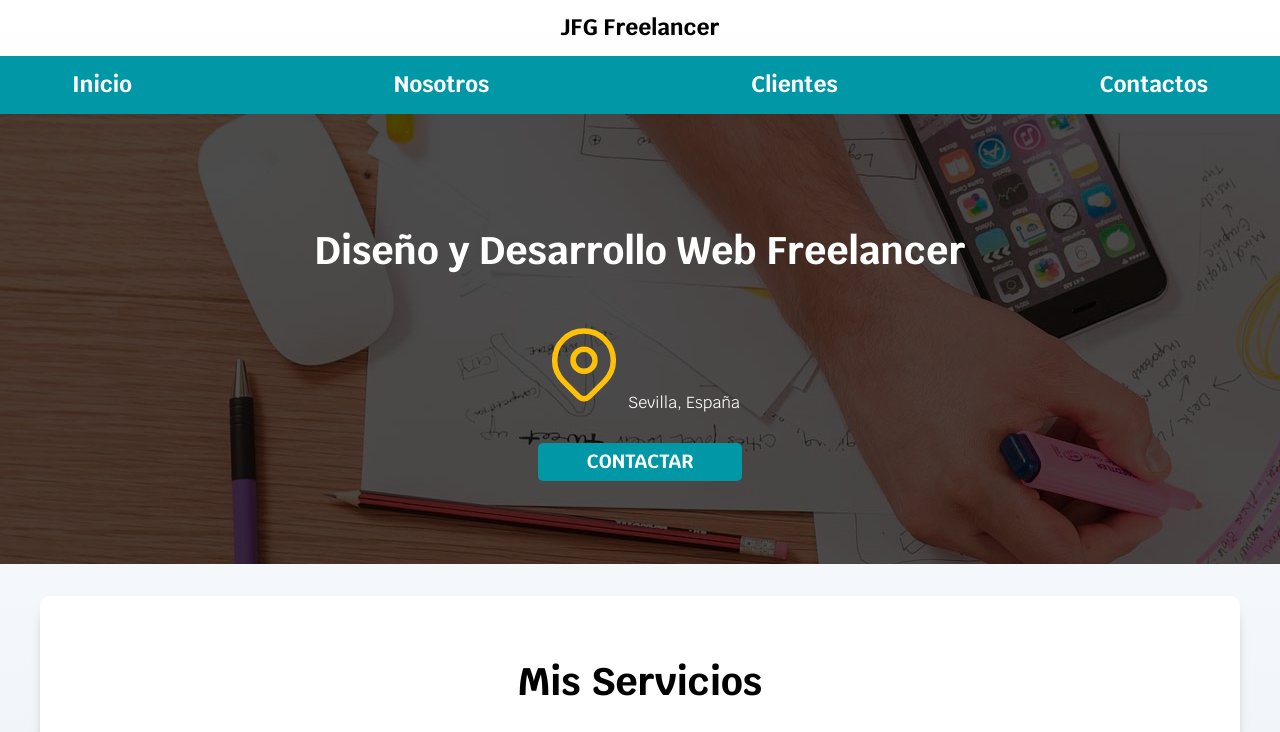
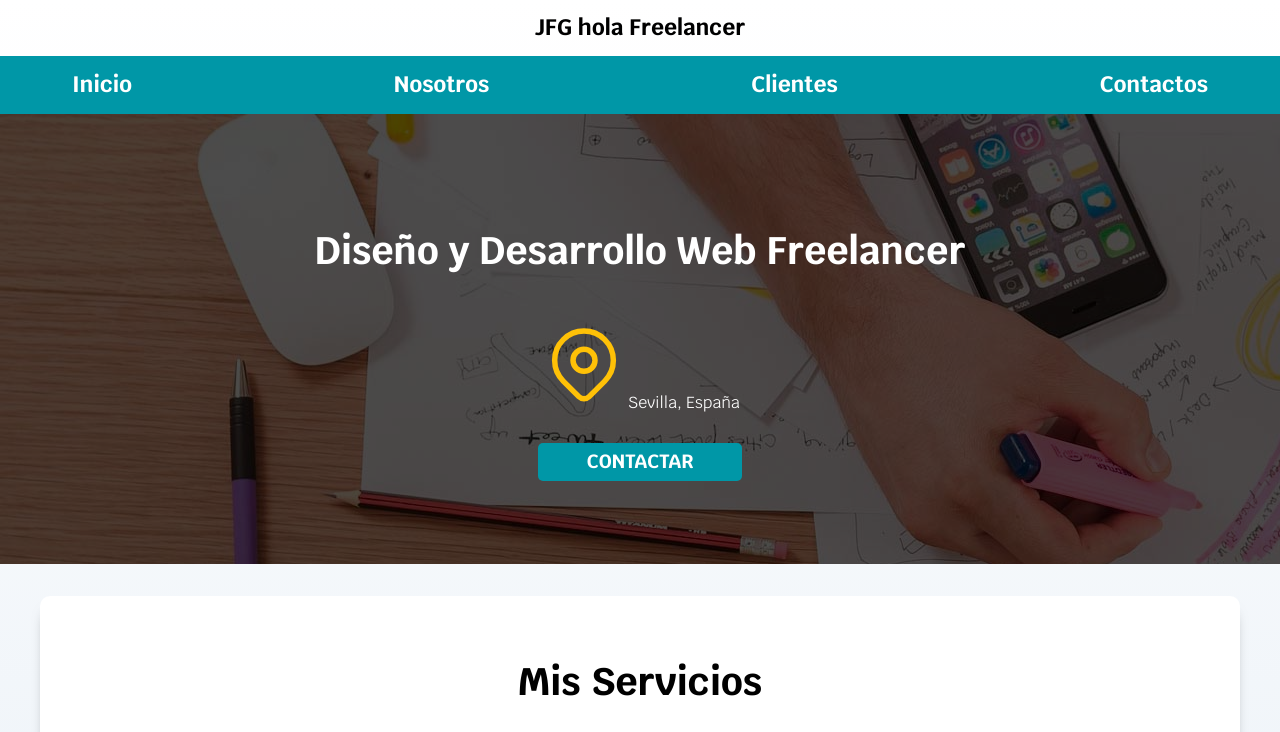
Before and after one commit to PabloR27/prueba, a plain HTML site: page index.html in a window 1280 px wide. Shown: the top 732 px of the page. Drawn offline with nearby package versions, Linux system fonts and the light colour scheme.

Commit message:
Cambie el titulo

```diff
--- a/index.html
+++ b/index.html
@@ -12,7 +12,7 @@
 <body>
 
     <header class="header">
-        <h1>JFG <span>Freelancer</span></h1>
+        <h1>JFG hola <span>Freelancer</span></h1>
     </header>
 
     <div class=" nav-bg">
```
